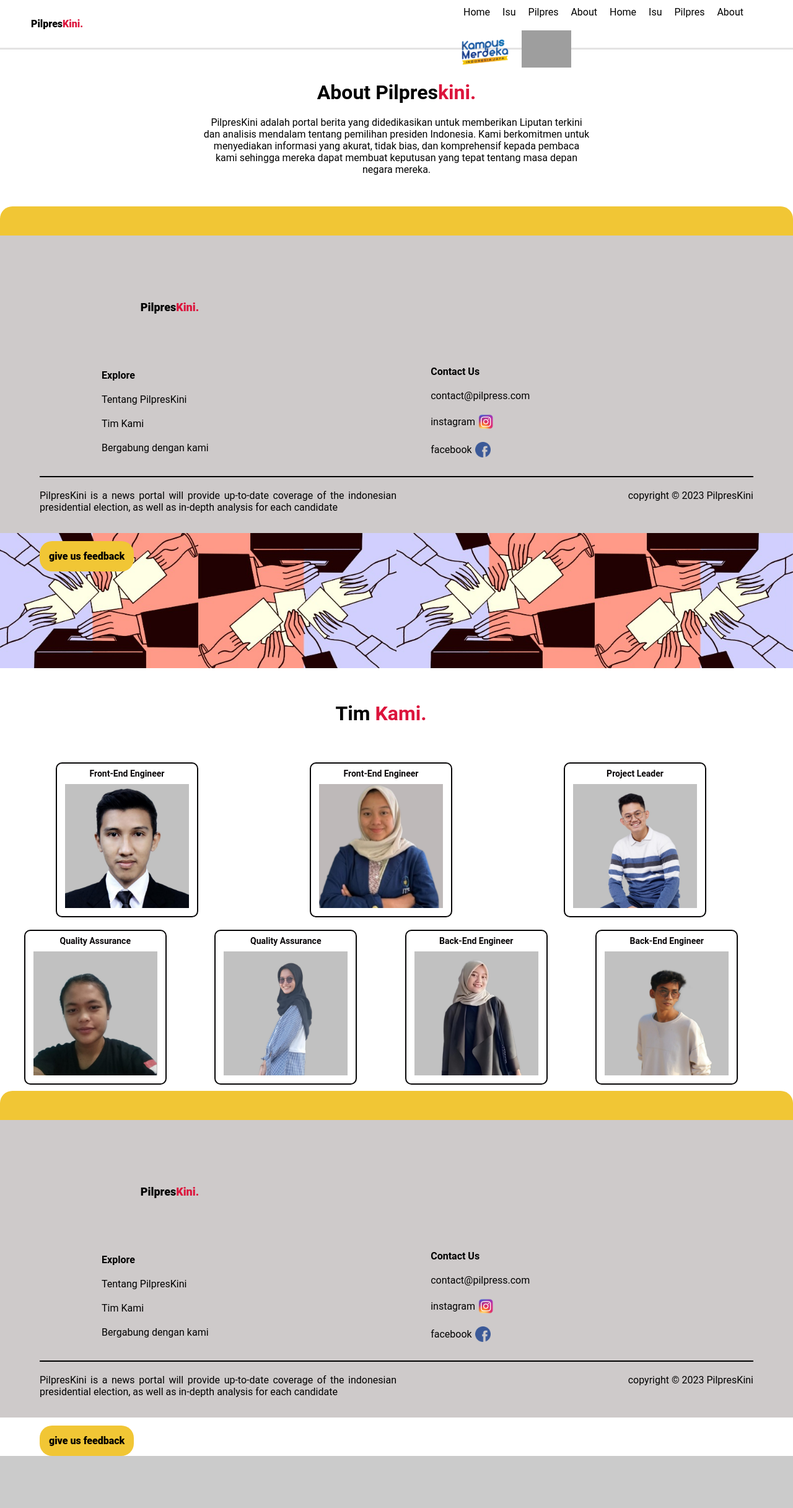
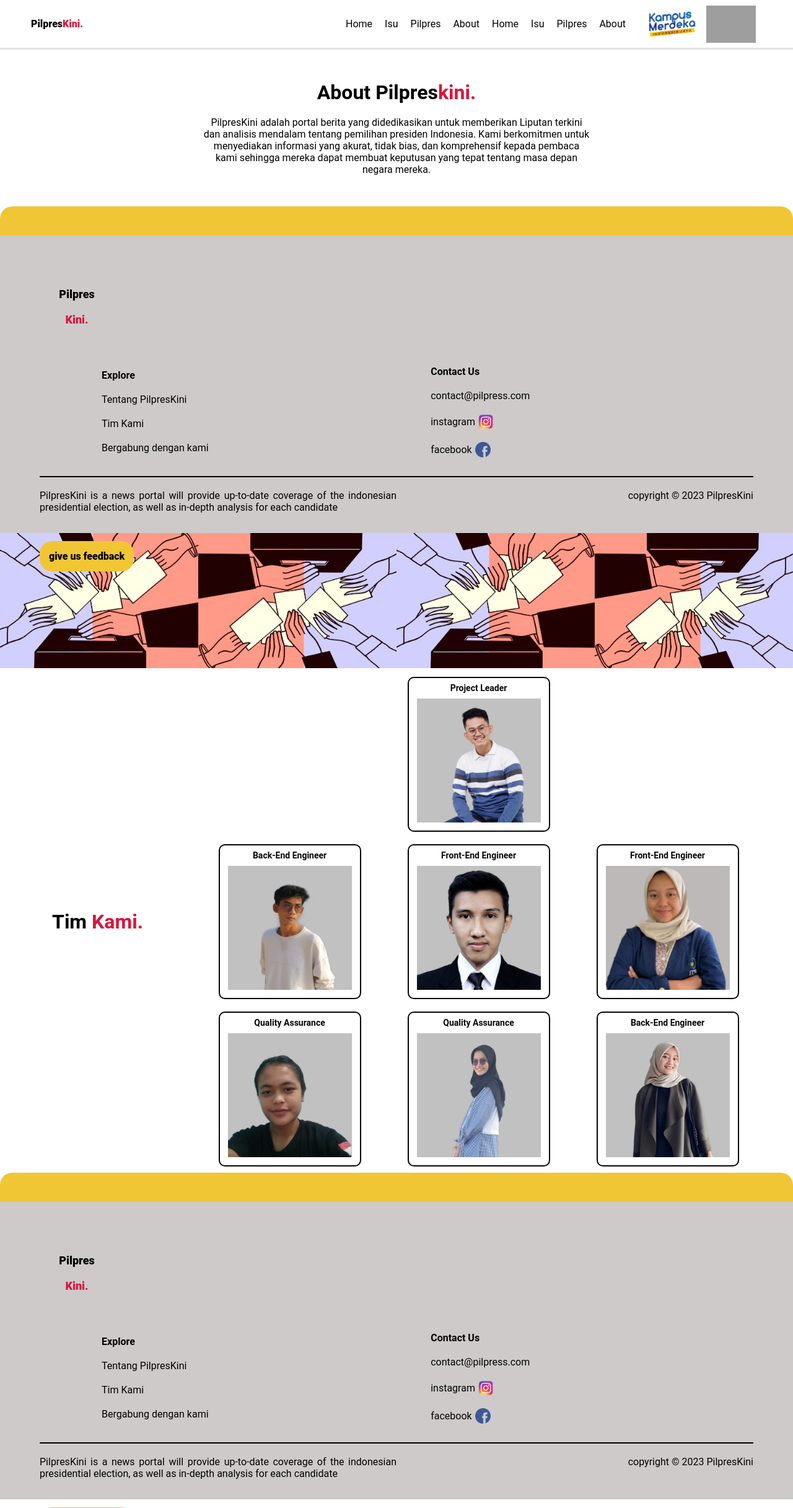
Before and after one commit to Kampus-Merdeka-Software-Engineering/FE-2-Jakarta-27, a PHP site: page /about.html in a window 1280 px wide. Shown: the top 2433 px of the page at 62% size. Before the commit the page ends 2349 px from the top, so only its background shows below. Run offline with PHP 8.4, Linux system fonts and the light colour scheme; grey boxes are pictures that could not be loaded.

Commit message:
bissmillah

```diff
--- a/css/about.css
+++ b/css/about.css
@@ -35,8 +35,7 @@
   }
 
   nav {
-<<<<<<< HEAD
-=======
+
     display: flex;
     justify-content: space-between;
     margin-right: 50px;
@@ -88,7 +87,7 @@
 }
 
 .containercard {
->>>>>>> 7acd7d4ae84efe97110ddbc67ded211e74058978
+
     display: flex;
     justify-content: space-between;
     margin-right: 50px;
@@ -228,8 +227,6 @@
     width: 100px;
     align-items: center;
     justify-content: center;
-<<<<<<< HEAD
-=======
     flex-direction: column;
     margin: 5rem 10rem;
 }
@@ -356,7 +353,6 @@
     width: 100px;
     align-items: center;
     justify-content: center;
->>>>>>> 7acd7d4ae84efe97110ddbc67ded211e74058978
     margin-left: 10px;
     font-size: 2ch;
   }
```
Also changed, not shown: isu.html (+18 -1 lines).
